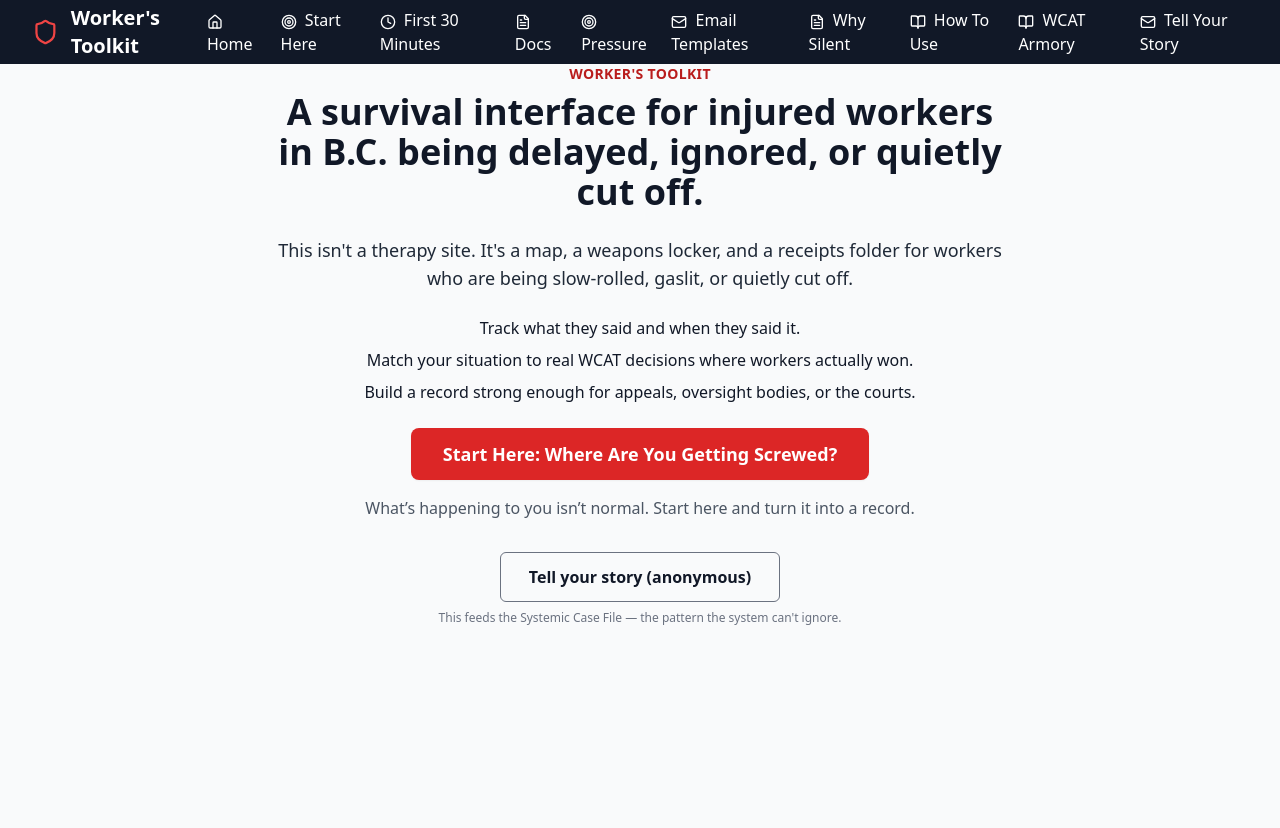
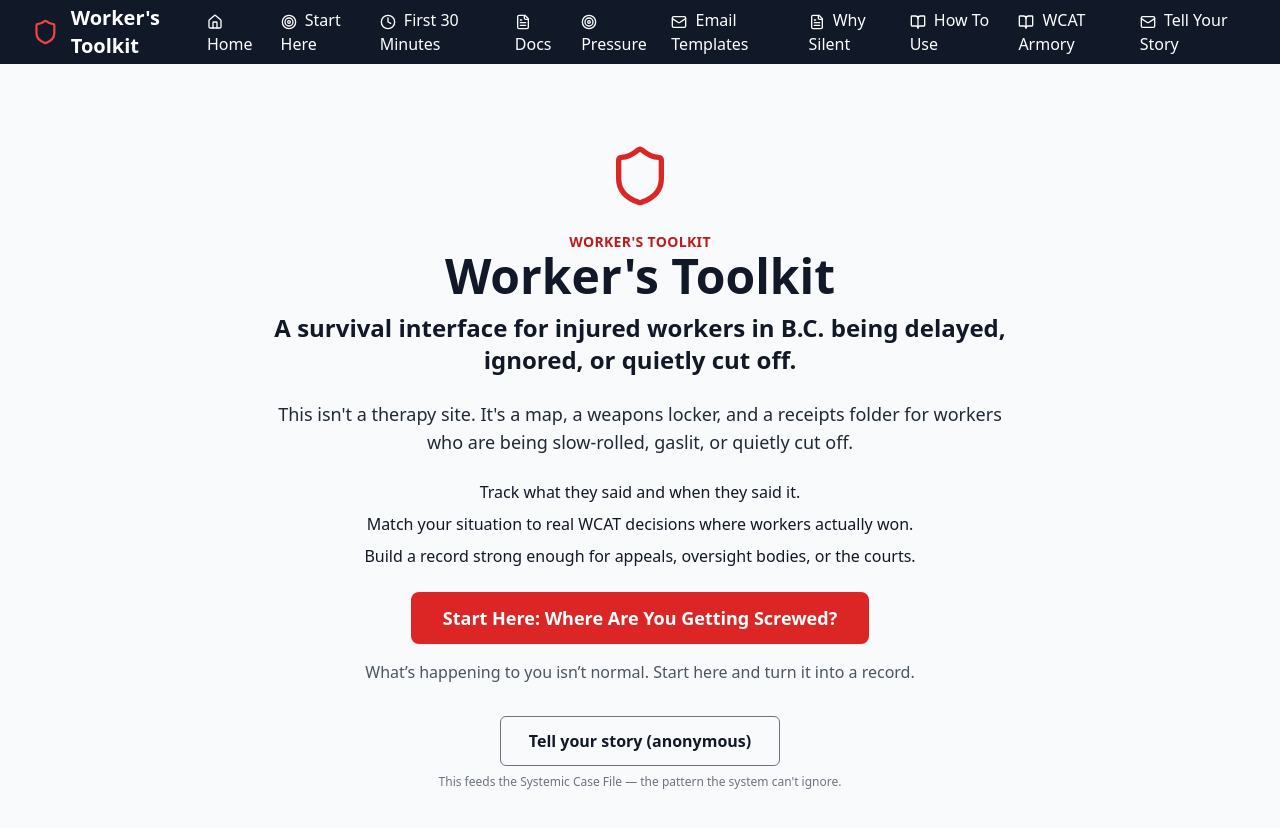
Before and after one commit to davidoyle/WEB, a Next.js app: page / in a window 1280 px wide. Shown: the top 828 px of the page. Before the commit the page ends 800 px from the top, so only its background shows below. Built offline with nearby package versions, Linux system fonts and the light colour scheme.

Commit message:
Add shield icon and breathing room to homepage hero

```diff
--- a/src/sections/Landing.jsx
+++ b/src/sections/Landing.jsx
@@ -1,12 +1,29 @@
 import Link from 'next/link'
 
 const LandingSection = () => (
-  <section className="section-shell" id="landing">
-    <div className="max-w-3xl mx-auto text-center px-4">
+  <section id="landing">
+    <div className="max-w-3xl mx-auto px-4 py-20 text-center">
+      <div className="flex justify-center mb-6">
+        <svg
+          xmlns="http://www.w3.org/2000/svg"
+          width="48"
+          height="48"
+          viewBox="0 0 24 24"
+          fill="none"
+          stroke="currentColor"
+          strokeWidth="2"
+          strokeLinecap="round"
+          strokeLinejoin="round"
+          className="lucide lucide-shield w-16 h-16 text-red-600"
+        >
+          <path d="M20 13c0 5-3.5 7.5-7.66 8.95a1 1 0 0 1-.67-.01C7.5 20.5 4 18 4 13V6a1 1 0 0 1 1-1c2 0 4.5-1.2 6.24-2.72a1.17 1.17 0 0 1 1.52 0C14.51 3.81 17 5 19 5a1 1 0 0 1 1 1z" />
+        </svg>
+      </div>
       <p className="text-sm font-semibold uppercase tracking-wide text-red-700">Worker&apos;s Toolkit</p>
-      <h1 className="mt-2 text-3xl md:text-4xl font-bold text-gray-900">
+      <h1 className="text-5xl font-bold mb-3 text-gray-900">Worker&apos;s Toolkit</h1>
+      <p className="mt-2 text-2xl font-semibold text-gray-900">
         A survival interface for injured workers in B.C. being delayed, ignored, or quietly cut off.
-      </h1>
+      </p>
 
       <p className="mt-6 text-lg text-gray-800">
         This isn&apos;t a therapy site. It&apos;s a map, a weapons locker, and a receipts folder for workers who are being slow-rolled,
```
